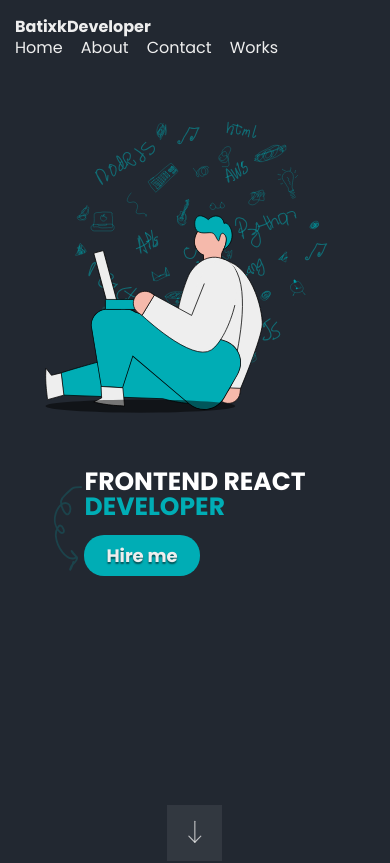
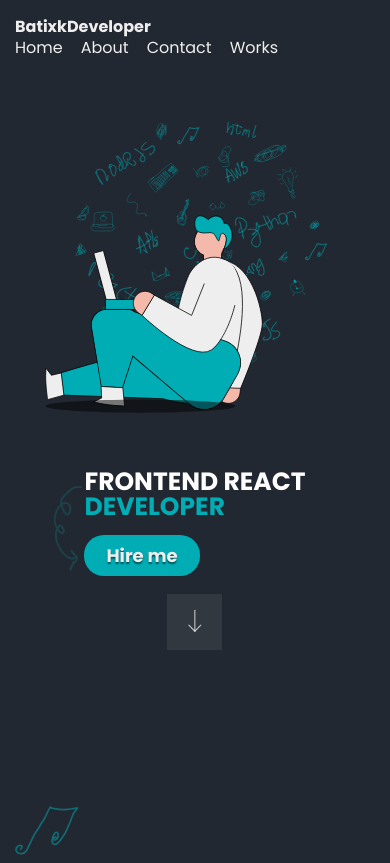
Before and after one commit to brutalbanti/portfolio, a React (Create React App) app: page / in a window 390 px wide. Shown: the top 863 px of the page. Built offline with nearby package versions, Linux system fonts and the light colour scheme; the HTML template or start-up script is replaced by a standard one.

Commit message:
change css

```diff
--- a/src/component/Main/Section/sectionhead.css
+++ b/src/component/Main/Section/sectionhead.css
@@ -154,7 +154,7 @@
         backdrop-filter: blur(1.51331px);
         padding: 15px 20px;
         cursor: pointer;
-        margin-top: 100%;
+        margin-top: 10px;
     }
 
     .content-left__btn-down img {
@@ -176,6 +176,6 @@
     }
 
     .page__head {
-        padding-bottom: 60px;
+        padding-bottom: 110px;
     }
 }
```
